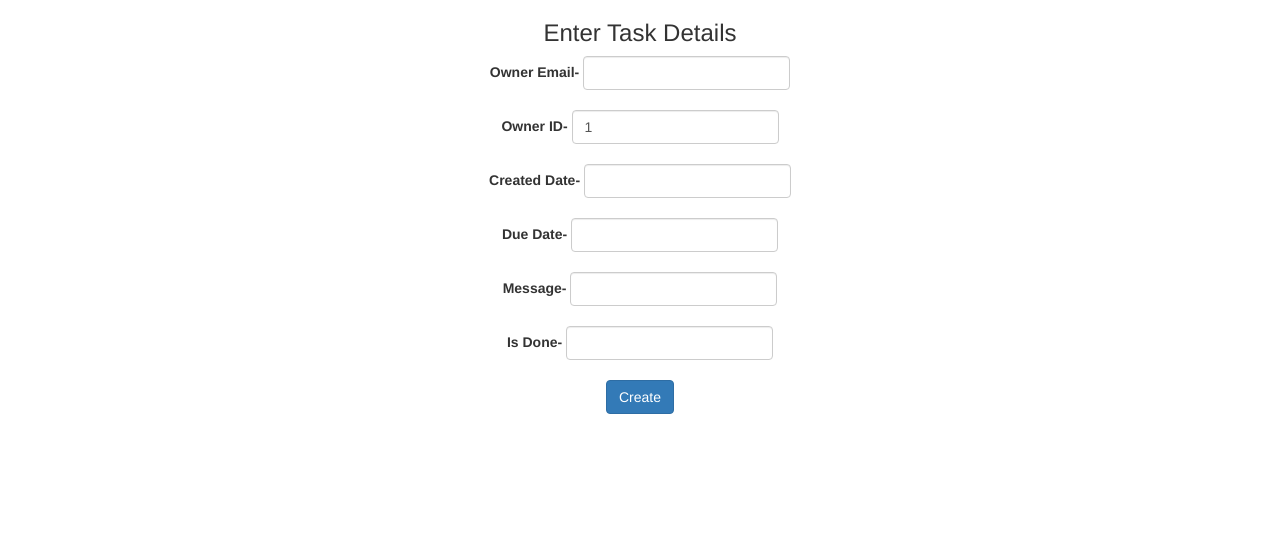
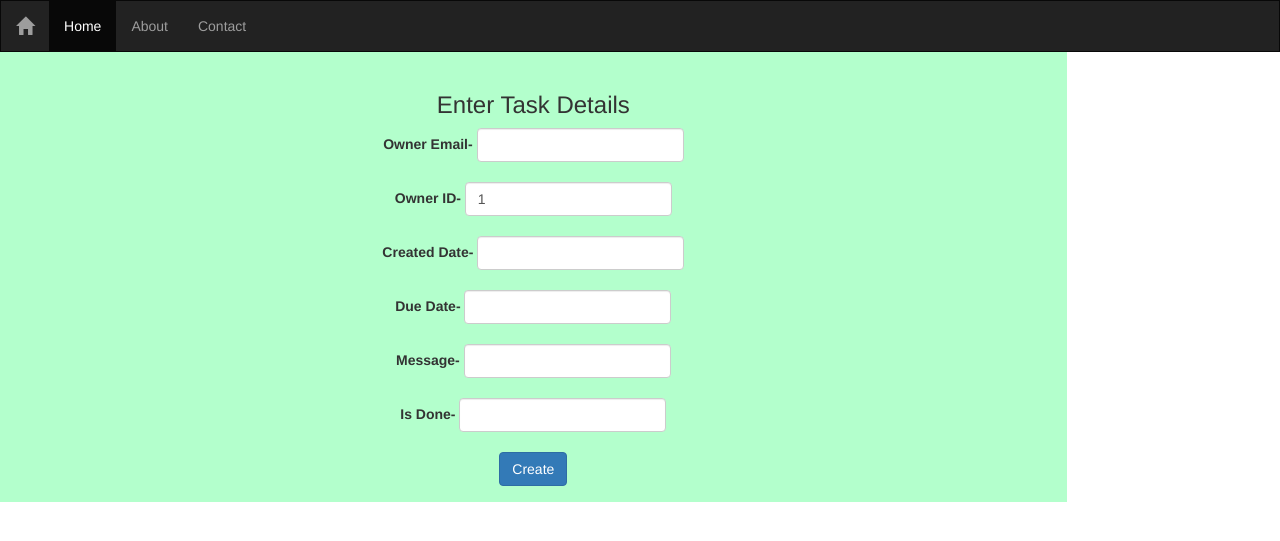
Before and after one commit to Sush3006/Project_2, a PHP site: page /pages/create_task.php in a window 1280 px wide. Shown: the top 541 px of the page. Run offline with PHP 8.4, Linux system fonts and the light colour scheme; the visitor is signed in with stand-in values (Sample User, id 1); some libraries are stand-ins or nearby versions.

Commit message:
edit page bootstrapped

```diff
--- a/pages/all_tasks.php
+++ b/pages/all_tasks.php
@@ -27,7 +27,7 @@
     .col-sm-10
     {
       padding-top: 20px;
-      background-color: #ccf2ff;
+      background-color: #b3ffcc;
       height: 100%;
     }
 
@@ -70,6 +70,10 @@
   </div>
 </nav>
 
+<div class="container-fluid text-center">
+  <div class="row content">
+    <div class="col-sm-10 text-left">
+
 <?php
 $a='';
 $a.='<center>';
--- a/pages/create_task.php
+++ b/pages/create_task.php
@@ -7,9 +7,72 @@
   <link rel="stylesheet" href="https://maxcdn.bootstrapcdn.com/bootstrap/3.3.7/css/bootstrap.min.css">
   <script src="https://ajax.googleapis.com/ajax/libs/jquery/3.2.1/jquery.min.js"></script>
   <script src="https://maxcdn.bootstrapcdn.com/bootstrap/3.3.7/js/bootstrap.min.js"></script>
+  <style>
+    /* Remove the navbar's default margin-bottom and rounded borders */
+    .navbar {
+      margin-bottom: 0;
+      border-radius: 0;
+    }
+
+    /* Set height of the grid so .sidenav can be 100% (adjust as needed) */
+    .row.content {height: 450px}
+
+    /* Set gray background color and 100% height */
+    .sidenav {
+      padding-top: 20px;
+      background-color: #fff000;
+      height: 100%;
+    }
+
+    .col-sm-10
+    {
+      padding-top: 20px;
+      background-color: #b3ffcc ;
+      height: 100%;
+    }
+
+    /* Set black background color, white text and some padding */
+    footer {
+      background-color: #555;
+      color: white;
+      padding: 15px;
+    }
+
+    /* On small screens, set height to 'auto' for sidenav and grid */
+    @media screen and (max-width: 767px) {
+      .sidenav {
+        height: auto;
+        padding: 15px;
+      }
+      .row.content {height:auto;}
+    }
+  </style>
 
 
 <body>
+<nav class="navbar navbar-inverse">
+  <div class="container-fluid">
+    <div class="navbar-header">
+      <button type="button" class="navbar-toggle" data-toggle="collapse" data-target="#myNavbar">
+        <span class="icon-bar"></span>
+        <span class="icon-bar"></span>
+        <span class="icon-bar"></span>
+      </button>
+      <a class="navbar-brand" href="#"><span class="glyphicon glyphicon-home"></span></a>
+    </div>
+    <div class="collapse navbar-collapse" id="myNavbar">
+      <ul class="nav navbar-nav">
+        <li class="active"><a href="#">Home</a></li>
+        <li><a href="#">About</a></li>
+        <li><a href="#">Contact</a></li>
+      </ul>
+    </div>
+  </div>
+</nav>
+<div class="container-fluid text-center">
+  <div class="row content">
+    <div class="col-sm-10 text-left">
+
 <center>
 
     <h3> Enter Task Details </h3>
```
